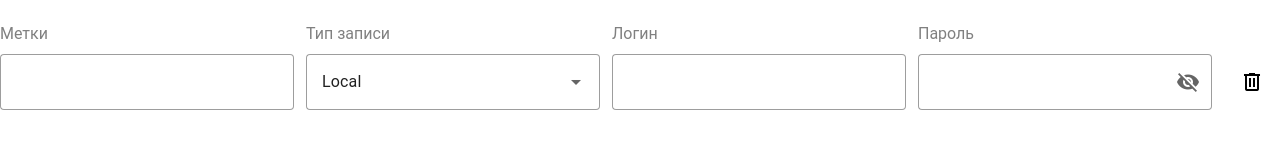
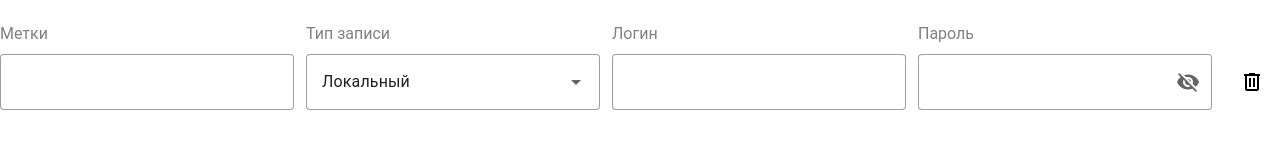
Before and after one commit to L1keTheMoon/SaaSoft-test, a Vue app: page / in a window 1280 px wide. Both pictures are taken after a click on the button 289 px from the left and 72 px from the top of the page. Shown: the part 186-334 px from the top of the page. Built offline with nearby package versions, Linux system fonts and the light colour scheme.

Commit message:
fix select naming

```diff
--- a/src/components/Account.vue
+++ b/src/components/Account.vue
@@ -39,7 +39,11 @@ function cleaarErrors(event: Event) {
   }
 }
 
-const selectData: AccountType[] = ['Local', 'LDAP'];
+// const selectData: AccountType[] = ['Local', 'LDAP'];
+const selectData: { title: string; value: AccountType }[] = [
+  { title: 'Локальный', value: 'Local' },
+  { title: 'LDAP', value: 'LDAP' },
+];
 </script>
 
 <template>
@@ -57,6 +61,8 @@ const selectData: AccountType[] = ['Local', 'LDAP'];
       name="type"
       v-model="data.type"
       variant="outlined"
+      item-title="title"
+      item-value="value"
       :items="selectData"
       @update:model-value="inputCompleteHandler"
     />
```
